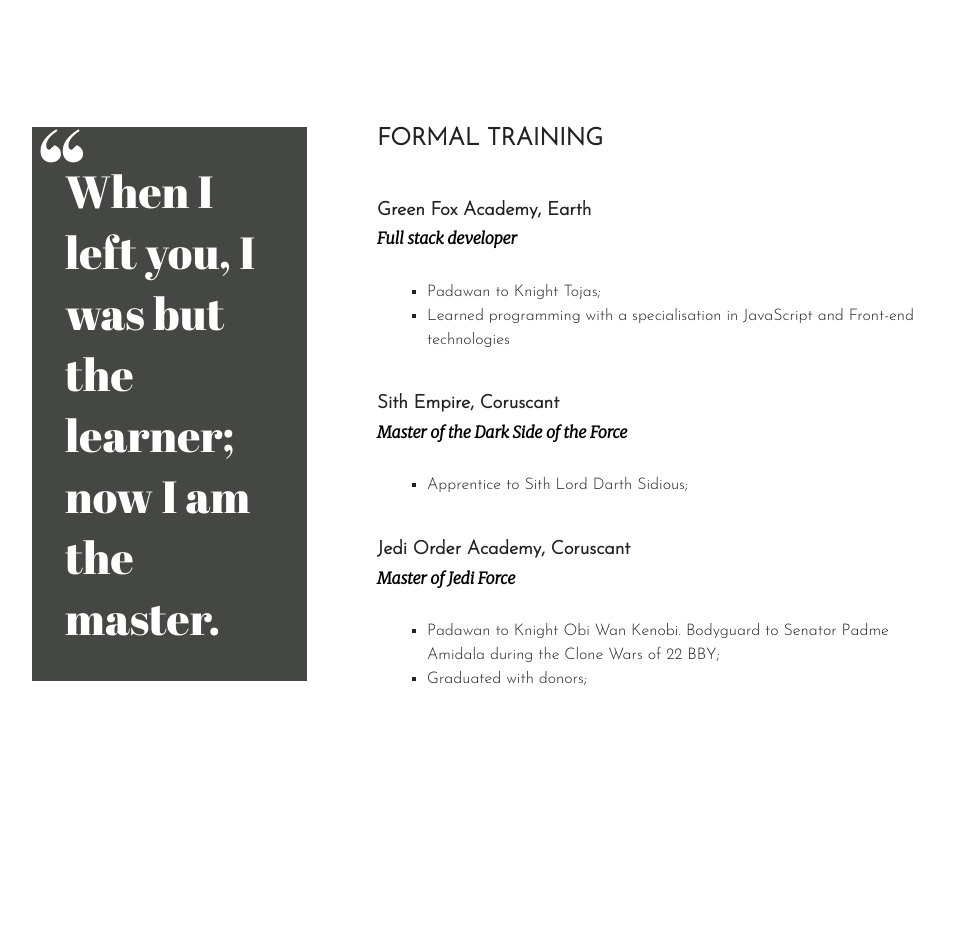
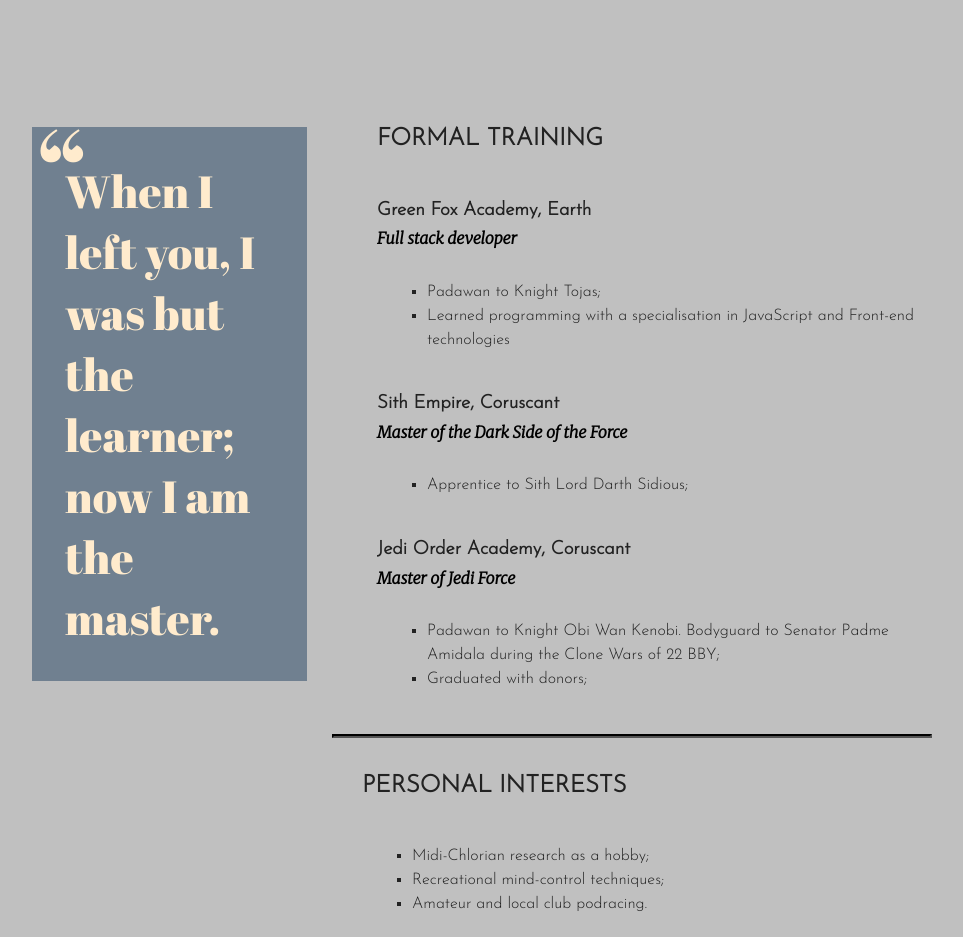
Before and after one commit to ildi-laszak/ildi-laszak.github.io, a plain HTML site: page index.html in a window 1280 px wide. Shown: the part 1860-2797 px from the top of the page, without its empty margins (158-1121 px from the left). Before the commit the page ends 2594 px from the top, so only its background shows below. Drawn offline with Linux system fonts and the light colour scheme.

Commit message:
Added paragraph and colors

```diff
--- a/style.css
+++ b/style.css
@@ -10,7 +10,7 @@
 
 h1 {
   font-family: 'Abril Fatface', cursive;
-  color: #222;
+  color: black;
   font-size: 37px;
   margin-top: 200px;
 }
@@ -26,9 +26,9 @@ h1 {
 
 blockquote {
   font-family: 'Abril Fatface', cursive;
-  color: white;
+  color: blanchedalmond;
   font-size: 45px;
-  background-color: #454745;
+  background-color: slategray;
   padding: 33px;
   width: 300px;
   margin-left: 0;
@@ -78,6 +78,11 @@ main {
   margin: auto;
 }
 
+body {
+background-color: silver;
+
+}
+
 hr {
   border-width: 2px;
   border-color: black;
@@ -117,3 +122,7 @@ a {
   justify-content: center;
   align-items: center;
 }
+
+.interests {
+  margin-left: 300px;
+}
```
Also changed, not shown: index.html (+2 -2 lines).
